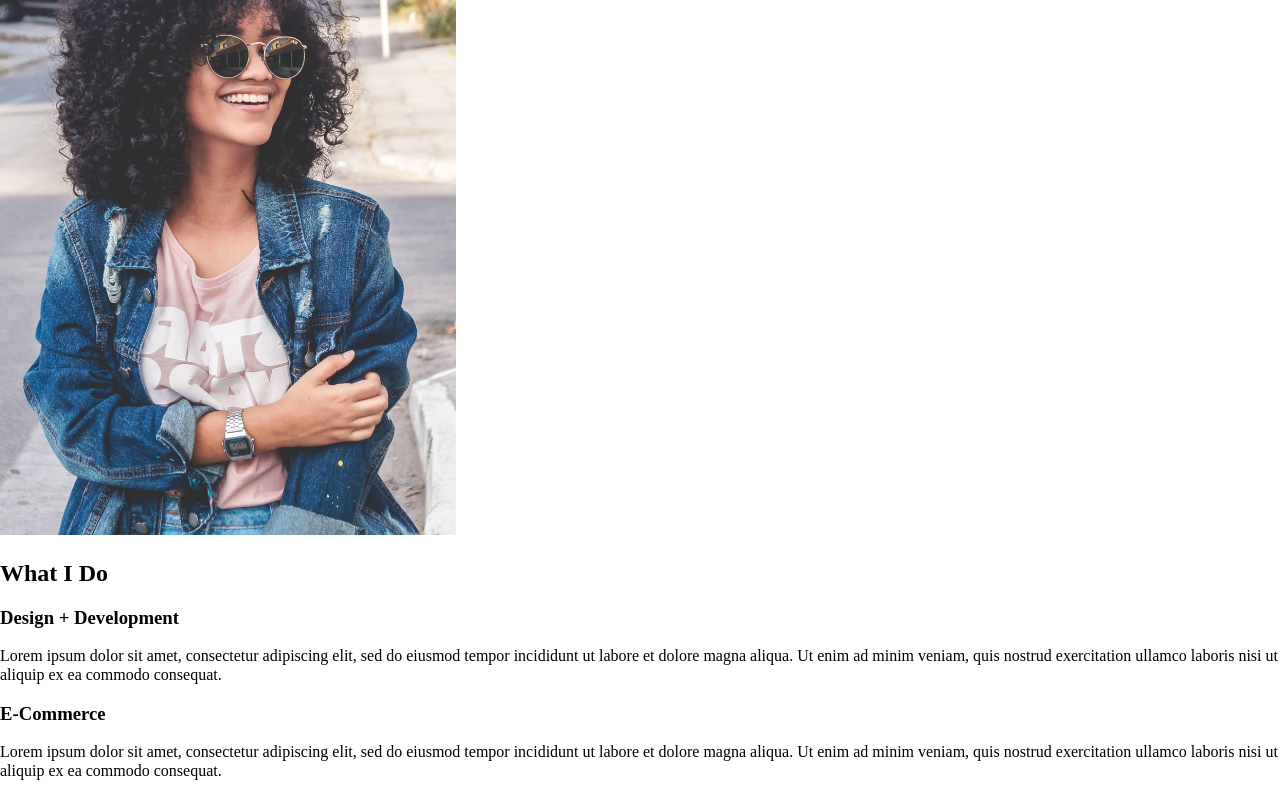
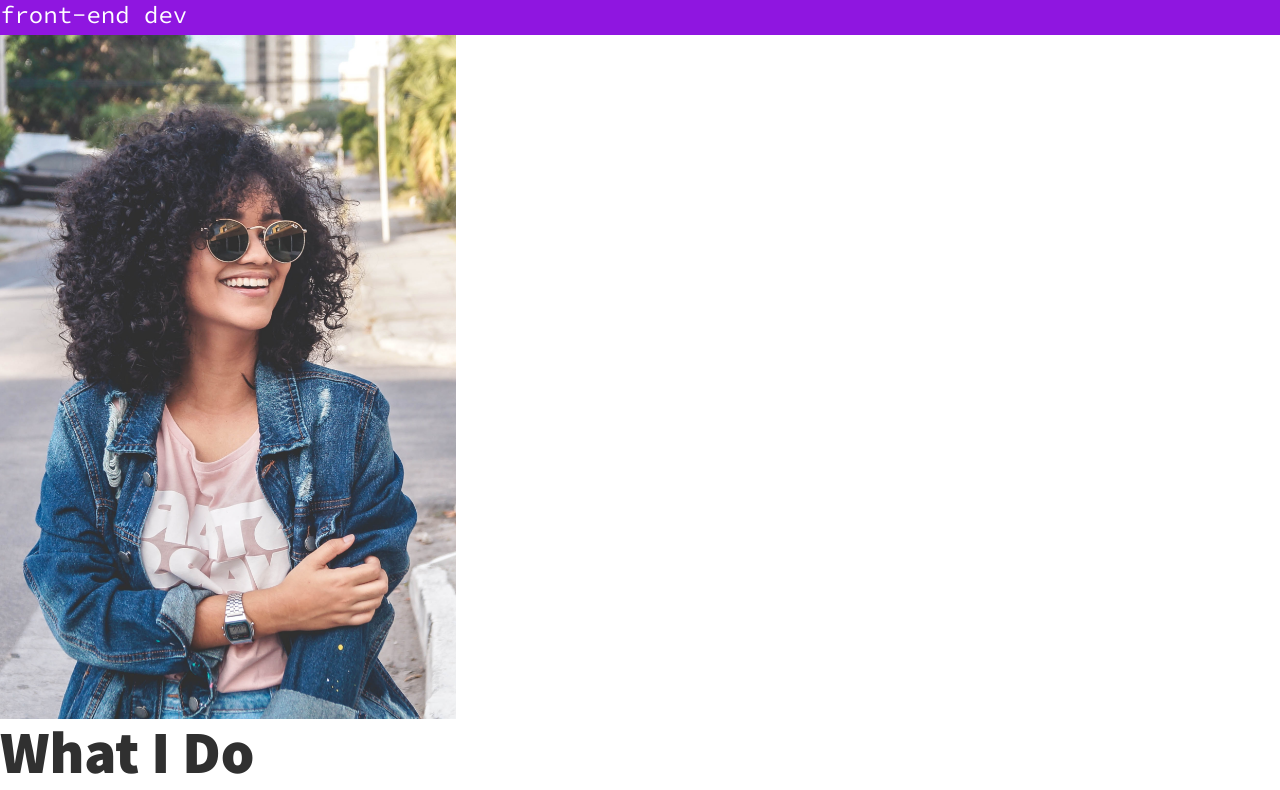
Before and after one commit to theo-wolski/web-dev, a plain HTML site: page index.html in a window 1280 px wide. Shown: the part 389-1179 px from the top of the page. Drawn offline with nearby package versions, Linux system fonts and the light colour scheme.

Commit message:
Setup General Styles and Typography

```diff
--- /dev/null
+++ b/css/style.css
@@ -0,0 +1,90 @@
+
+*,
+*::before,
+*::after {
+    box-sizing: border-box;
+}
+
+:root {
+    --ff-primary: 'Source Sans Pro', sans-serif;
+    --ff-secondary: 'Source Code Pro', monospace;
+
+    --fw-reg: 300;
+    --fw-bold: 900;
+
+    --clr-light: #fff;
+    --clr-dark: #303030;
+    --clr-accent: #8f16e0;
+
+    --fs-h1: 3rem;
+    --fs-h2: 2.25rem;
+    --fs-h3: 1.25rem;
+    --fs-body: 1rem;
+}
+
+@media (min-width: 800px) {
+    :root {
+        --fs-h1: 4.5rem;
+        --fs-h2: 3.75rem;
+        --fs-h3: 1.5rem;
+        --fs-body: 1.125rem;
+    }
+}
+
+/* General Styles */
+
+body {
+    background: var(--clr-light);
+    color: var(--clr-dark);
+    margin: 0;
+    font-family: var(--ff-primary);
+    font-size: var(--fs-body);
+    line-height: 1.6;
+}
+
+img {
+    display: block;
+    max-width: 100%;
+}
+
+strong {
+    font-weight: var(--fw-bold);
+}
+
+/* Typography */
+
+h1,
+h2,
+h3 {
+    line-height: 1.1;
+    margin: 0;
+}
+
+h1 { font-size: var(--fs-h1); }
+h2 { font-size: var(--fs-h2); }
+h3 { font-size: var(--fs-h3); }
+
+.section__title {
+    margin-bottom: 0.25em;
+}
+
+.section__title--intro {
+    font-weight: var(--fw-reg);
+}
+
+.section__title--intro strong {
+    display: block;
+}
+
+.section__subtitle {
+    margin: 0;
+    font-size: var(--fs-h3);
+
+}
+
+.section__subtitle--intro,
+.section__subtitle--about {
+    background: var(--clr-accent);
+    font-family: var(--ff-secondary);
+    color: var(--clr-light);
+}
--- a/index.html
+++ b/index.html
@@ -5,7 +5,16 @@
     <meta http-equiv="X-UA-Compatible" content="IE=edge">
     <meta name="viewport" content="width=device-width, initial-scale=1.0">
     <title>Theo Wolski | Web Dev Portfolio</title>
+
+    <!-- CDN Links -->
     <link rel="stylesheet" href="https://cdnjs.cloudflare.com/ajax/libs/normalize/7.0.0/normalize.min.css">
+
+    <!-- Google Fonts -->
+    <link href="https://fonts.googleapis.com/css?family=Source+Code+Pro:400,900|Source+Sans+Pro:300,900&display=swap" rel="stylesheet">
+
+    <!-- Custom Styling -->
+    <link rel="stylesheet" href="css/style.css">
+
 </head>
 <body>
     <header>
@@ -31,7 +40,7 @@
         <h1 class="section__title section__title--intro">
             Hi, I am <strong>Theo Wolski</strong>
         </h1>
-        <p class="section__subtitle section_subtitle--intro">front-end dev</p>
+        <p class="section__subtitle section__subtitle--intro">front-end dev</p>
         <img src="assets/img/dev-jane-01.png" alt="a picture of Theo Wolski smiling">
     </section>
 
@@ -57,11 +66,11 @@
 
     <!-- About Me -->
     <section class="about-me" id="about">
-        <h2 class="section__title section__title-about">Who I Am</h2>
-        <p class="section__subtitle section_subtitle-about"></p>
+        <h2 class="section__title section__title--about">Who I Am</h2>
+        <p class="section__subtitle section__subtitle--about">Designer & developer based out of NYC</p>
         <div class="about-me__body">
-            <p></p>
-            <p></p>
+            <p>Lorem ipsum dolor sit amet, consectetur adipiscing elit, sed do eiusmod tempor incididunt ut labore et dolore magna aliqua. Ut enim ad minim veniam, quis nostrud exercitation ullamco laboris nisi ut aliquip ex ea commodo consequat.</p>
+            <p>Lorem ipsum dolor sit amet, consectetur adipiscing elit, sed do eiusmod tempor incididunt ut labore et dolore magna aliqua. Ut enim ad minim veniam, quis nostrud exercitation ullamco laboris nisi ut aliquip ex ea commodo consequat.</p>
         </div>
         <img src="assets/img/dev-jane-02.png" alt="Theo leaning against a bus">
     </section>
@@ -105,6 +114,27 @@
         </div>
     </section>
 
+    <!-- Footer -->
+    <footer>
+        <a href="mailto:theo.wolski@outlook.com" class="footer-link">theo.wolski@outlook.com</a>
+        <ul class="social-list">
+            <li class="social-list__item">
+                <a href="https://codepen.io" class="social-list__link">a</a>
+            </li>
+            <li class="social-list__item">
+                <a href="https://dribbble.com" class="social-list__link">b</a>
+            </li>
+            <li class="social-list__item">
+                <a href="https://twitter.com" class="social-list__link">c</a>
+            </li>
+            <li class="social-list__item">
+                <a href="https://github.com" class="social-list__link">d</a>
+            </li>
+
+        </ul>
+    </footer>
+
+
     <script src="https://kit.fontawesome.com/90e96edf14.js" crossorigin="anonymous"></script>
 </body>
 </html>
```
